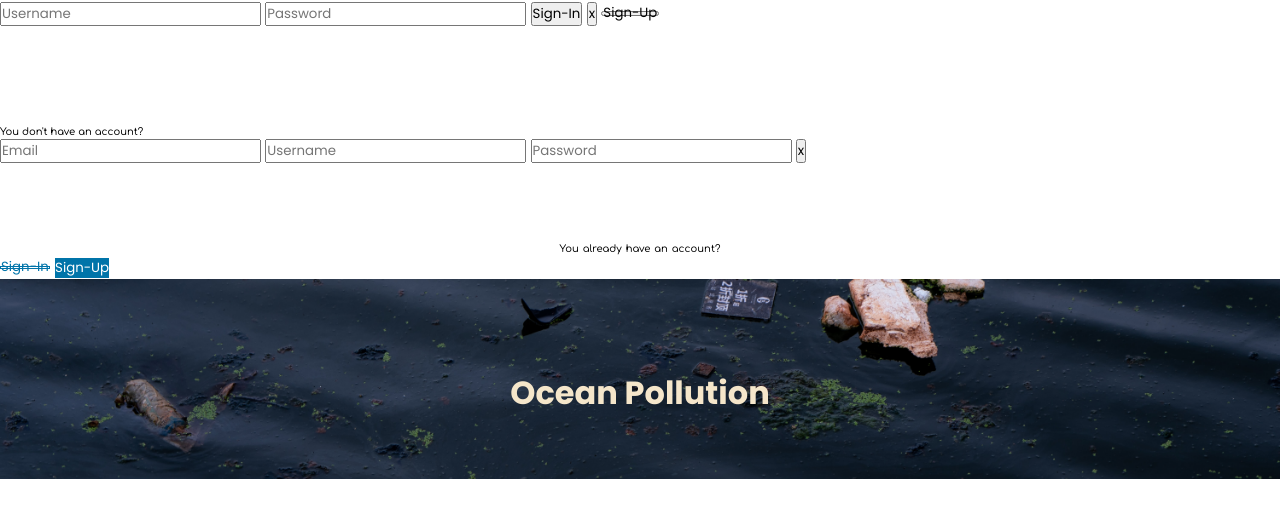
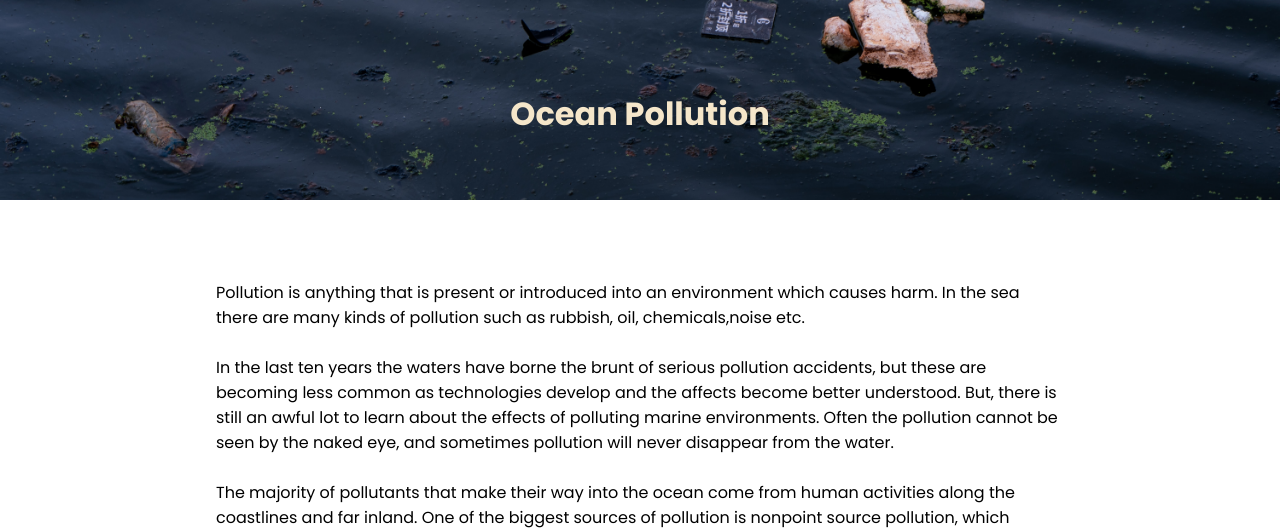
Before and after one commit to apantzar/webDev2021, a PHP site: page /Information in a window 1280 px wide. Shown: the part 80-608 px from the top of the page. Run offline with PHP 8.4, Linux system fonts and the light colour scheme; some libraries are stand-ins or nearby versions.

Commit message:
rererekis

```diff
--- a/Information/Information.css
+++ b/Information/Information.css
@@ -140,3 +140,142 @@ section .cards .photo1-card img{
     width: 100%;
     text-align: center;
 }
+/*Login popup*/
+
+.popup{
+  background: rgba(0,0,0,0.6);
+  width: 100%;
+  height: 100%;
+  position:absolute;
+  top:0;
+  display: none;
+  justify-content: center;
+  align-items: center;
+
+}
+
+.popup-content{
+  height:300px;
+  width:500px;
+  background: #fff;
+  padding: 20px;
+  border-radius: 10px;
+  position: relative;
+}
+
+.popupSignUp{
+  background: rgba(0,0,0,0.6);
+  width: 100%;
+  height: 100%;
+  position:absolute;
+  top:0;
+  display: none;
+  justify-content: center;
+  align-items: center;
+}
+
+.Sign-Up-content{
+  height:330px;
+  width:500px;
+  background: #fff;
+  padding: 20px;
+  border-radius: 10px;
+  position: relative;
+}
+
+input{
+
+  background-color: #f6f6f6;
+  text-align: center;
+  margin: 20px auto;
+  display: block;
+  width: 50%;
+  padding: 8px;
+  border: none;
+
+}
+
+
+.close{
+  position:absolute;
+  top: 5px;
+  right: 5px;
+  height: 25px;
+  width: 25px;
+  border-radius: 50%;
+}
+
+.signBtnStyle{
+  color: white;
+  position:absolute;
+  top:150px;
+  right: 25%;
+  width: 50%;
+  padding: 8px;
+  background: #0074a9;
+  border: 1px solid #fff;
+  font-family: -apple-system, BlinkMacSystemFont, 'Segoe UI', Roboto, Oxygen, Ubuntu, Cantarell, 'Open Sans', 'Helvetica Neue', sans-serif;
+  font-size: medium;
+  cursor: pointer;
+}
+
+.registerBtn{
+  color: #0074a9;
+  position:absolute;
+  top:240px;
+  right: 25%;
+  width: 50%;
+  padding: 8px;
+  background: #fff;
+  border: 1px solid #0074a9;
+  font-family: -apple-system, BlinkMacSystemFont, 'Segoe UI', Roboto, Oxygen, Ubuntu, Cantarell, 'Open Sans', 'Helvetica Neue', sans-serif;
+  font-size: medium;
+  cursor: pointer;
+}
+
+input[type=email]:focus {
+  background-color: #fff;
+  border-top: 1px solid #fff;
+  border-bottom: 2px solid #0074a9;
+  outline: none;
+}
+
+input[type=text]:placeholder {
+  color: #cccccc;
+  outline: none;
+}
+
+input[type=text]:focus {
+  outline: none;
+  background-color: #fff;
+  border-top: 1px solid #fff;
+  border-bottom: 3px solid #0074a9;
+
+}
+
+input[type=text]:placeholder {
+  outline: none;
+  color: #cccccc;
+}
+
+
+input[type=password]:focus {
+  outline: none;
+  background-color: #fff;
+  border-bottom: 3px solid #0074a9;
+  border-top: 0px solid  #f6f6f6;
+}
+
+input[type=password]:placeholder {
+  color: #cccccc;
+}
+
+
+#formFooter {
+  background-color: #f6f6f6;
+  border-top: 1px solid #dce8f1;
+  padding: 25px;
+  text-align: center;
+  -webkit-border-radius: 0 0 10px 10px;
+  border-radius: 0 0 10px 10px;
+}
--- a/index.html
+++ b/index.html
@@ -177,6 +177,7 @@
                 </section >
                 <div class="container">
 
+
                         <h2 class="centertitle">Ocean Pollution</h2>
                         <p id="secondParagraph">
                             Ocean water covers more than 70 percent of the Earth, and only in recent decades have we begun to understand how humans impact this watery habitat. Marine pollution, as distinct from overall water pollution, focuses on human-created products that enter the ocean.
```
